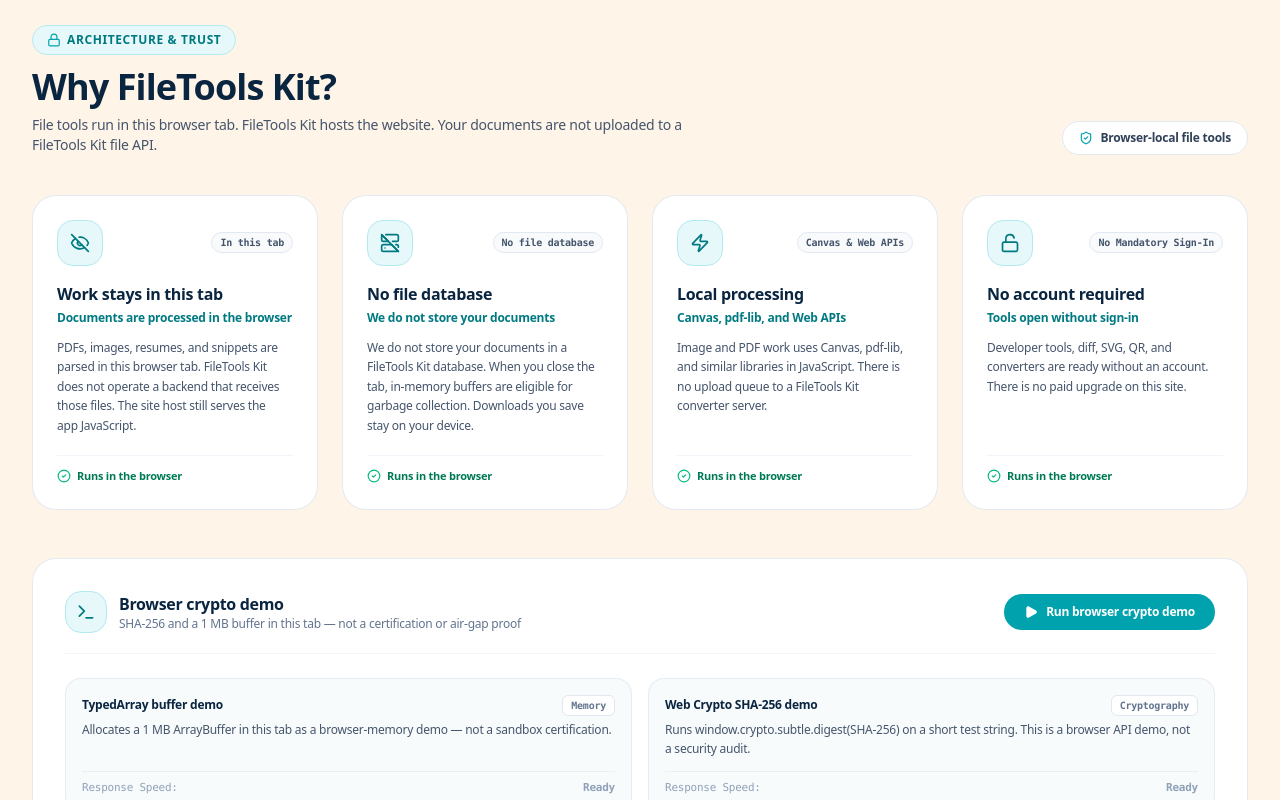
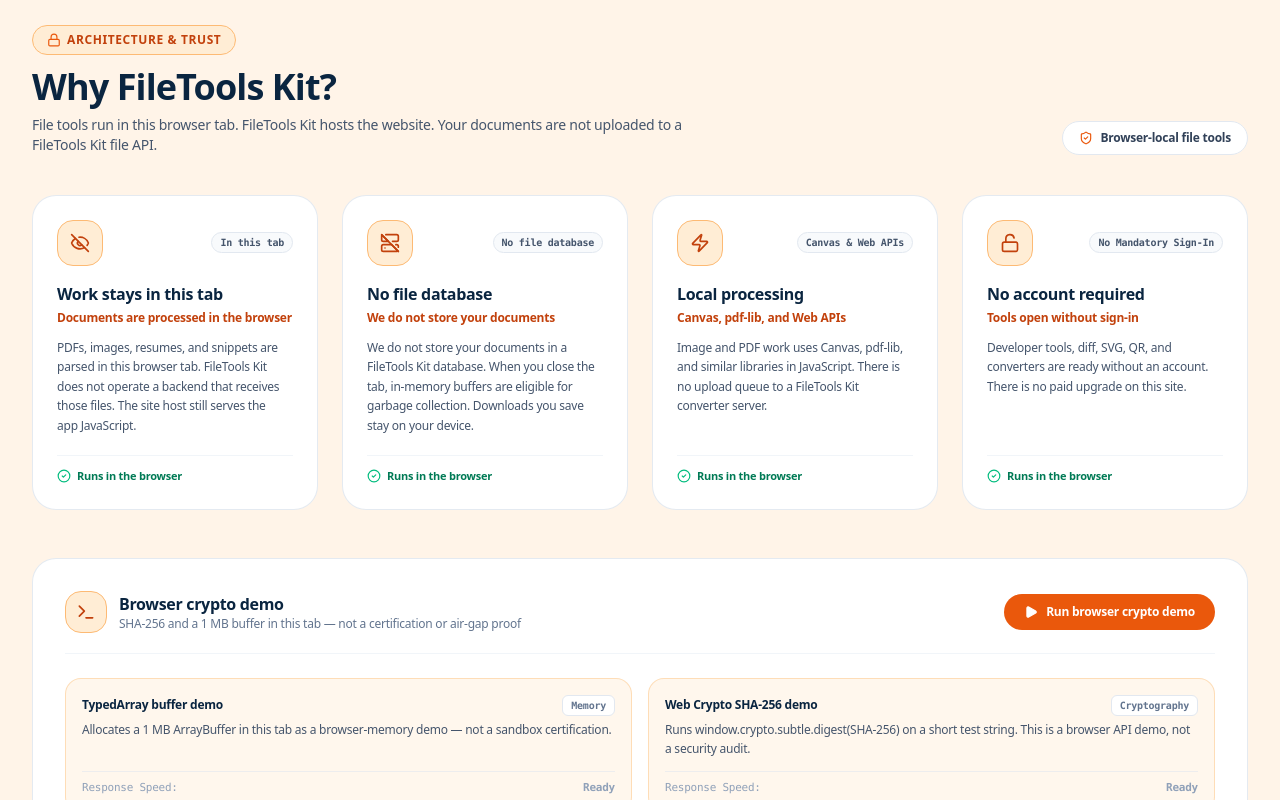
Before and after one commit to Sourendas/OmniCraft-Studio, a React (Vite) app: page / in a window 1280 px wide. Shown: the part 3540-4340 px from the top of the page. Built offline with nearby package versions, Linux system fonts and the light colour scheme.

Commit message:
Citrus theme for Architecture & Trust and crypto demo

```diff
--- a/src/components/home/SecurityArchitecture.tsx
+++ b/src/components/home/SecurityArchitecture.tsx
@@ -131,8 +131,8 @@ export const SecurityArchitecture: React.FC = () => {
     <section id="architecture" className="py-16 px-4 sm:px-6 lg:px-8 max-w-7xl mx-auto relative z-10">
       <div className="flex flex-col sm:flex-row sm:items-end justify-between mb-10 gap-4">
         <div>
-          <div className="inline-flex items-center gap-1.5 px-3.5 py-1.5 rounded-full bg-[#E6F8F9] border border-[#B3EAEF] text-xs font-black text-[#007A82] mb-3">
-            <Lock className="w-3.5 h-3.5 text-[#00A3AD]" />
+          <div className="inline-flex items-center gap-1.5 px-3.5 py-1.5 rounded-full bg-[#FFEDD5] border border-[#FDBA74] text-xs font-black text-[#C2410C] mb-3">
+            <Lock className="w-3.5 h-3.5 text-[#EA580C]" />
             <span className="uppercase tracking-wider">Architecture & Trust</span>
           </div>
           <h2 className="text-3xl sm:text-4xl font-black text-[#0A2540] tracking-tight">
@@ -143,7 +143,7 @@ export const SecurityArchitecture: React.FC = () => {
           </p>
         </div>
         <span className="text-xs font-bold text-slate-700 bg-white px-4 py-2 rounded-full border border-slate-200 flex items-center gap-2">
-          <ShieldCheck className="w-3.5 h-3.5 text-[#00A3AD]" />
+          <ShieldCheck className="w-3.5 h-3.5 text-[#EA580C]" />
           <span>Browser-local file tools</span>
         </span>
       </div>
@@ -155,13 +155,13 @@ export const SecurityArchitecture: React.FC = () => {
             <div key={card.id} className="p-6 rounded-3xl bg-white border border-slate-200/90 flex flex-col justify-between">
               <div>
                 <div className="flex items-center justify-between mb-4">
-                  <div className="p-3 rounded-2xl bg-[#E6F8F9] text-[#007A82] border border-[#B3EAEF]">
+                  <div className="p-3 rounded-2xl bg-[#FFEDD5] text-[#C2410C] border border-[#FDBA74]">
                     <Icon className="w-5 h-5" />
                   </div>
                   <span className="text-[10px] font-mono font-bold px-2 py-0.5 rounded-full bg-slate-50 text-slate-600 border border-slate-200">{card.badge}</span>
                 </div>
                 <h3 className="text-base font-black text-[#0A2540] mb-1">{card.title}</h3>
-                <p className="text-xs font-bold text-[#007A82] mb-3">{card.subtitle}</p>
+                <p className="text-xs font-bold text-[#C2410C] mb-3">{card.subtitle}</p>
                 <p className="text-xs text-slate-600 leading-relaxed font-medium">{card.description}</p>
               </div>
               <div className="mt-5 pt-3 border-t border-slate-100 flex items-center gap-1.5 text-[11px] text-emerald-700 font-bold">
@@ -176,7 +176,7 @@ export const SecurityArchitecture: React.FC = () => {
       <div className="rounded-3xl bg-white border border-slate-200/90 p-6 sm:p-8">
         <div className="flex flex-col sm:flex-row sm:items-center justify-between border-b border-slate-100 pb-5 mb-6 gap-4">
           <div className="flex items-center gap-3">
-            <div className="p-2.5 rounded-2xl bg-[#E6F8F9] text-[#007A82] border border-[#B3EAEF]">
+            <div className="p-2.5 rounded-2xl bg-[#FFEDD5] text-[#C2410C] border border-[#FDBA74]">
               <Terminal className="w-5 h-5" />
             </div>
             <div>
@@ -184,13 +184,13 @@ export const SecurityArchitecture: React.FC = () => {
               <p className="text-xs text-slate-500 font-medium">SHA-256 and a 1 MB buffer in this tab — not a certification or air-gap proof</p>
             </div>
           </div>
-          <button id="run-security-audit-btn" onClick={runLiveSecurityAudit} disabled={isRunningAudit} className="flex items-center gap-2 px-5 py-2.5 rounded-full bg-[#00A3AD] text-white text-xs font-black disabled:opacity-50">
+          <button id="run-security-audit-btn" onClick={runLiveSecurityAudit} disabled={isRunningAudit} className="flex items-center gap-2 px-5 py-2.5 rounded-full bg-[#EA580C] hover:bg-[#C2410C] text-white text-xs font-black disabled:opacity-50">
             {isRunningAudit ? (<><RefreshCw className="w-3.5 h-3.5 animate-spin" /><span>Running demo...</span></>) : (<><Play className="w-3.5 h-3.5 fill-current" /><span>{auditCompleted ? 'Re-run browser crypto demo' : 'Run browser crypto demo'}</span></>)}
           </button>
         </div>
         <div className="grid grid-cols-1 md:grid-cols-2 gap-4">
           {auditChecks.map((check) => (
-            <div key={check.id} className="p-4 rounded-2xl bg-[#F8FBFC] border border-slate-200/80 flex flex-col justify-between gap-3">
+            <div key={check.id} className="p-4 rounded-2xl bg-[#FFF7ED] border border-[#FED7AA]/80 flex flex-col justify-between gap-3">
               <div className="space-y-1">
                 <div className="flex items-center justify-between">
                   <span className="text-xs font-black text-[#0A2540]">{check.name}</span>
```
